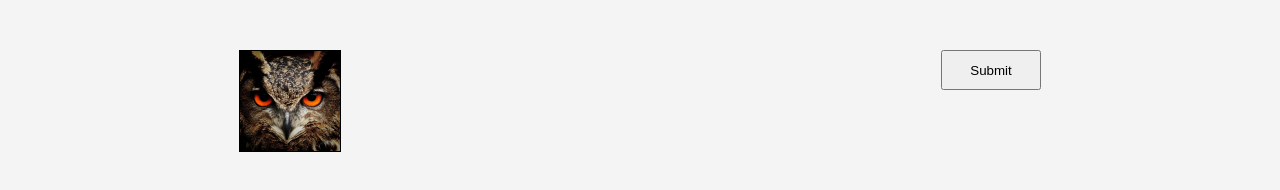
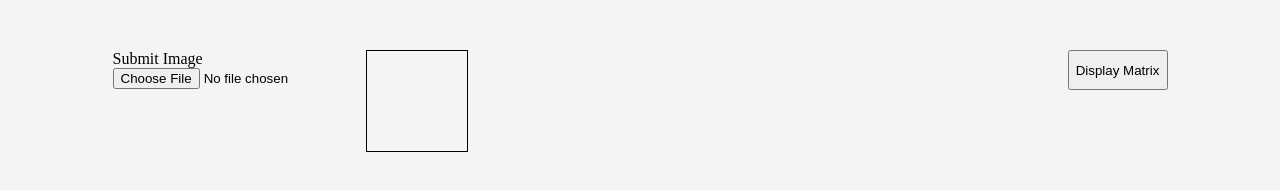
Before and after one commit to Despee2k/Discrete-Structures-3, a plain HTML site: page index.html in a window 1280 px wide. Drawn offline with Linux system fonts and the light colour scheme.

Commit message:
Added submit image functionality

```diff
--- a/index.html
+++ b/index.html
@@ -7,15 +7,19 @@
 </head>
 <body>
     <main>
-        <div>
+        <section>
+            <label>Submit Image</label><br>
+            <input type="file" id="image-submit">
+        </section>
+        <section>
             <canvas id="canvas" width="100" height="100">
 
             </canvas>
-        </div>
-        <div class="matrix" id="matrix">
+        </section>
+        <section class="matrix" id="matrix">
 
-        </div>
-        <button onclick="imageSubmit()">Submit</button>
+        </section>
+        <button onclick="displayMatrix()">Display Matrix</button>
     </main>
 </body>
 <script src="index.js"></script>
--- a/index.js
+++ b/index.js
@@ -1,17 +1,31 @@
 const canvas = document.getElementById("canvas");
 const context = canvas.getContext("2d");
 
-const image = new Image();
-image.crossOrigin = "anonymous"
+document.getElementById("image-submit").onchange = (e) => {
+    const file = e.target.files[0];
+    if(file){
+        let image = new Image();
+        image.onload = () => draw(image);
+        image.onerror = failed;
+        image.src = URL.createObjectURL(file);
+    }
+}
 
-// Credits to Chraecker on pixabay
-image.src = "owl.png";
+const draw = (image) => {
+    canvas.width = 100;
+    canvas.height = 100;
+    context.clearRect(0, 0, canvas.width, canvas.height);
+    context.drawImage(image, 0, 0, canvas.width, canvas.height);
+}
 
-const imageSubmit = () => {
+const failed = () => {
+    console.error("The provided file couldn't be loaded");
+}
+
+const displayMatrix = () => {
     const matrix = document.getElementById("matrix");
     matrix.innerHTML = "";
 
-    if(image.complete){
     for(let i = 0; i < 100; i++){
         let x = (i % 10) * 10;
         let y = Math.floor(i / 10) * 10;
@@ -25,25 +39,4 @@ const imageSubmit = () => {
         cell.className = "cell";
         matrix.appendChild(cell);
     }
-    } else {
-        image.addEventListener("load", () => {
-            imageSubmit();
-        })
 }
-}
-
-if(canvas.getContext){
-    image.onload = () => {
-        context.clearRect(0, 0, canvas.width, canvas.height);
-        context.drawImage(image, 0, 0, 100, 100);
-        context.beginPath();
-
-    }
-
-    if (image.complete) {
-        image.onload();
-    }
-
-} else {
-    alert("BROWSER DOES NOT SUPPORT CANVAS!");
-}
--- a/styles.css
+++ b/styles.css
@@ -30,4 +30,5 @@ button {
     width: 60px;
     height: 60px;
     outline: 1px solid black;
+    font-size: 10px;
 }
```
Also changed, not shown: owl.png (deleted). Lines whose indentation alone changed are shown as unchanged.
